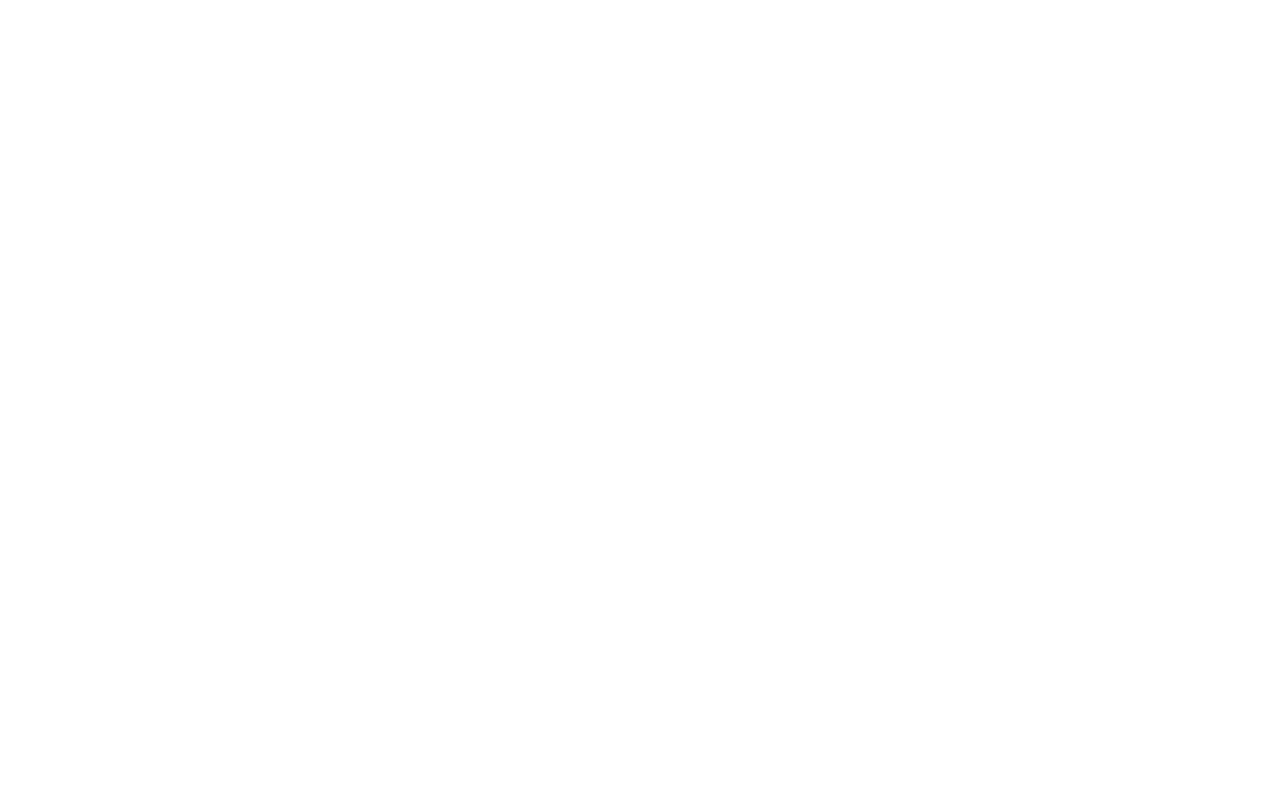
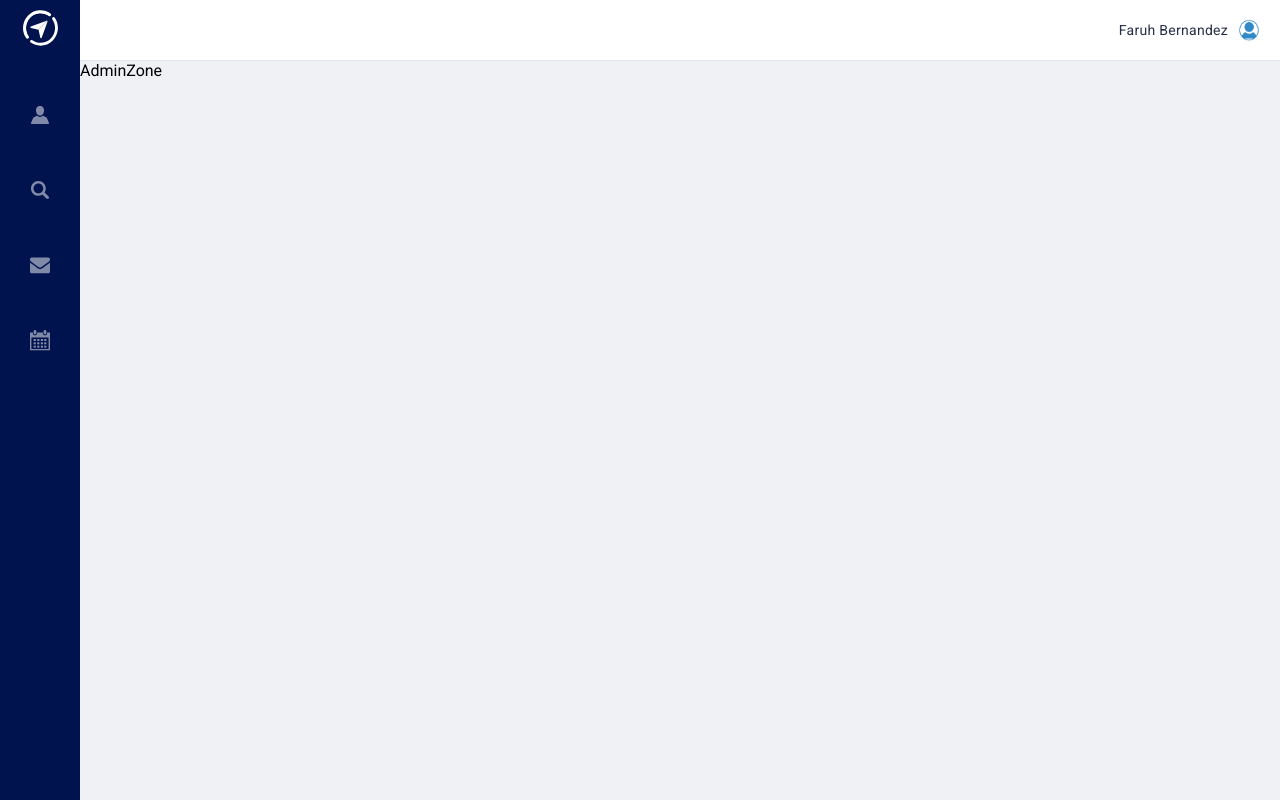
Before and after one commit to sokolmmm/my-fixer, a React (Create React App) app: page /admin-zone in a window 1280 px wide. Before the commit this address had no page. Built offline with nearby package versions, Linux system fonts and the light colour scheme.

Commit message:
add route admin-zone

```diff
--- a/src/App.jsx
+++ b/src/App.jsx
@@ -15,6 +15,7 @@
 import CompleteAccountSuccessful from './components/SignUp/CompleteAccountSuccessful/CompleteAccountSuccessful';
 import AccountInfo from './components/Profile/AccountInfo/AccountInfo';
 import PersonalInfo from './components/Profile/PersonalInfo/PersonalInfo';
+import AdminZone from './components/AdminZone/AdminZone';
 
 function App() {
   return (
@@ -37,6 +38,7 @@
             <Route path="personal-info" element={<PersonalInfo />} />
           </Route>
           <Route path="search" element={<Search />} />
+          <Route path="admin-zone" element={<AdminZone />} />
         </Route>
       </Routes>
     </div>
--- /dev/null
+++ b/src/components/AdminZone/AdminZone.jsx
@@ -0,0 +1,9 @@
+import React from 'react';
+
+function AdminZone() {
+  return (
+    <div>AdminZone</div>
+  );
+}
+
+export default AdminZone;
```
Also changed, not shown: src/components/AdminZone/AdminZone.module.scss (added).
